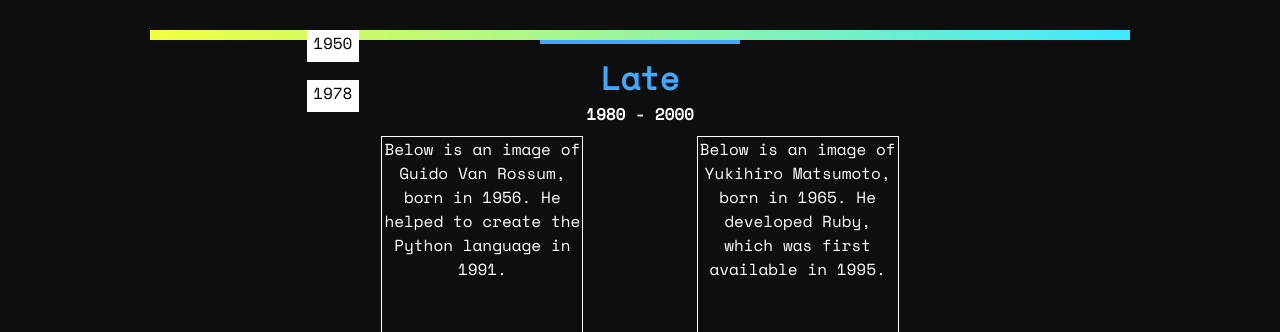
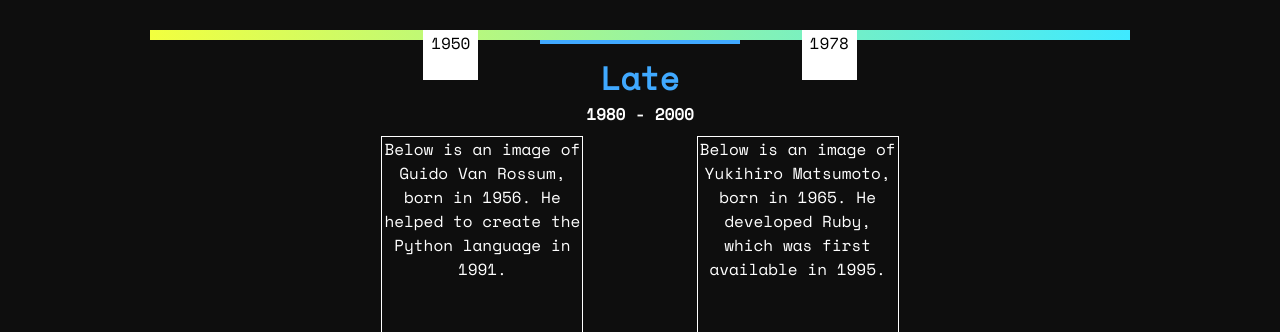
Before and after one commit to sdbeng/css_practice, a plain HTML site: page index.html in a window 1280 px wide. Shown: the part 1230-1562 px from the top of the page. Drawn offline with nearby package versions, Linux system fonts and the light colour scheme.

Commit message:
Set date squares to be inline-block

```diff
--- a/style.css
+++ b/style.css
@@ -61,9 +61,10 @@ footer {
 }
 
 .date-square {
-  width: 50px;
+  width: 55px;
   height: 50px;
   background-color: white;
+  display: inline-block;
 }
 
 .date-square  p {
```
